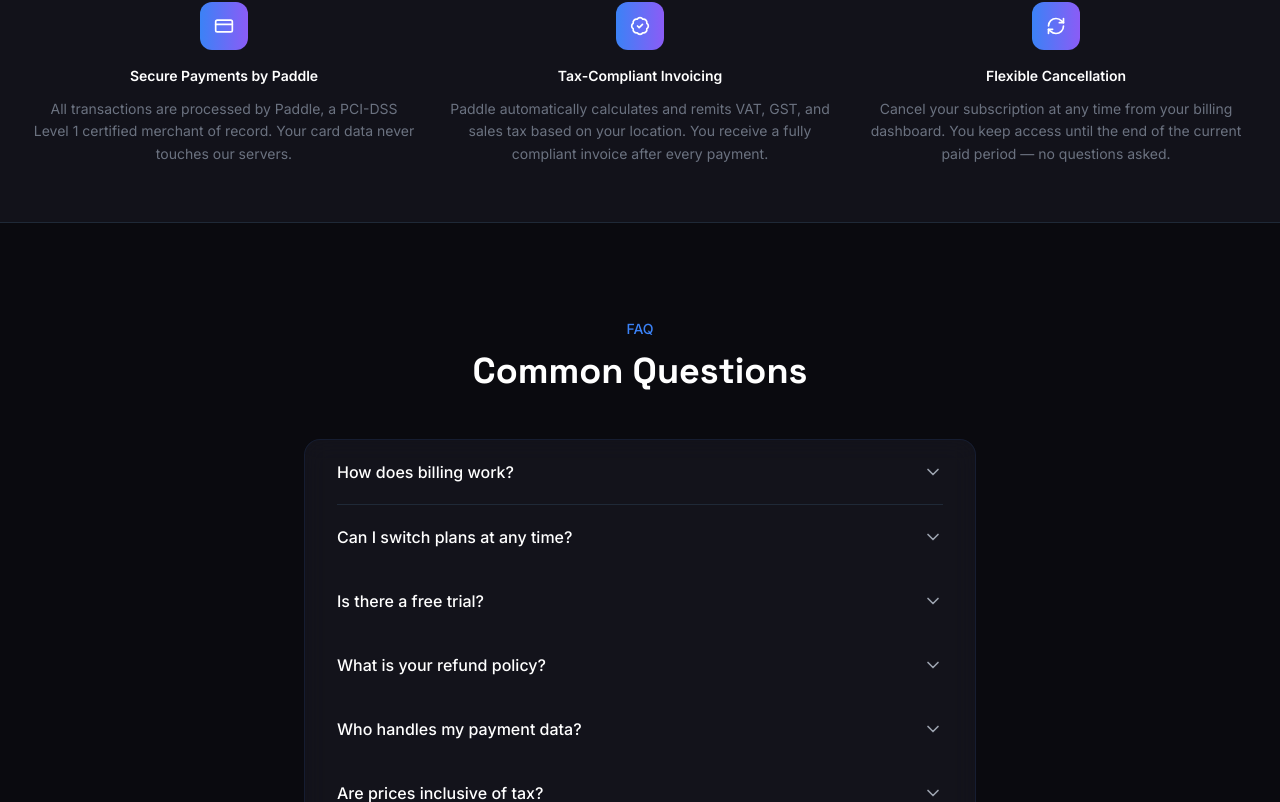
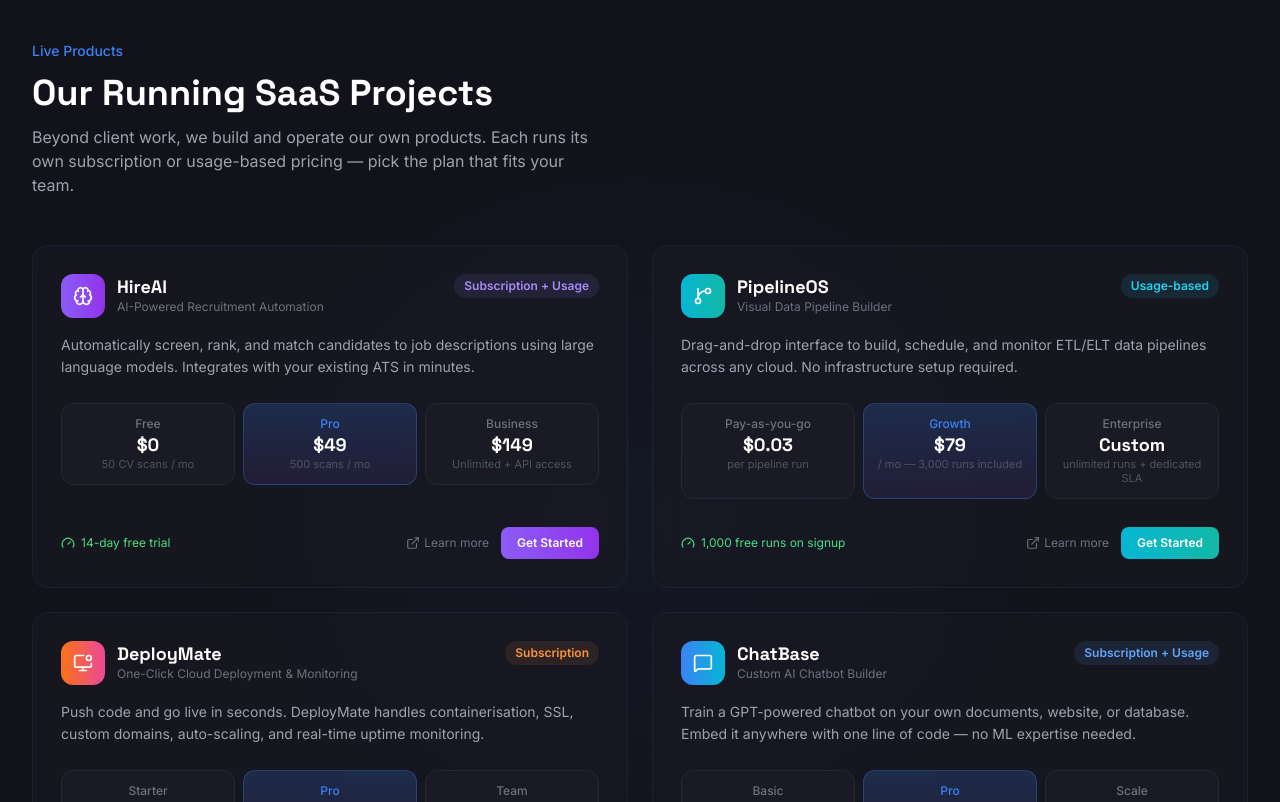
Before and after one commit to bytes-monks/bytes-monks, a React (Vite) app: page /pricing in a window 1280 px wide. Shown: the part 2658-3460 px from the top of the page. Built offline with nearby package versions, Linux system fonts and the light colour scheme.

Commit message:
feat(pricing): update pricing page

```diff
--- a/src/pages/Pricing.tsx
+++ b/src/pages/Pricing.tsx
@@ -16,6 +16,12 @@ import {
   BadgeCheck,
   CreditCard,
   RefreshCw,
+  Brain,
+  GitBranch,
+  MonitorDot,
+  MessageSquare,
+  ExternalLink,
+  Gauge,
 } from 'lucide-react';
 
 // ─── Types ────────────────────────────────────────────────────────────────────
@@ -53,6 +59,26 @@ interface RetainerPlan {
 interface FaqItem {
   q: string;
   a: string;
+}
+
+interface SaasTier {
+  name: string;
+  price: string;
+  unit: string;
+  highlight: boolean;
+}
+
+interface SaasProduct {
+  name: string;
+  tagline: string;
+  description: string;
+  model: 'Subscription' | 'Usage-based' | 'Subscription + Usage';
+  modelColor: string;
+  icon: React.ElementType;
+  gradient: string;
+  tiers: SaasTier[];
+  freeTrial: string | null;
+  url: string;
 }
 
 // ─── Data ─────────────────────────────────────────────────────────────────────
@@ -181,10 +207,81 @@ const retainerPlans: RetainerPlan[] = [
   },
 ];
 
+const saasProducts: SaasProduct[] = [
+  {
+    name: 'HireAI',
+    tagline: 'AI-Powered Recruitment Automation',
+    description:
+      'Automatically screen, rank, and match candidates to job descriptions using large language models. Integrates with your existing ATS in minutes.',
+    model: 'Subscription + Usage',
+    modelColor: 'text-violet-400 bg-violet-400/10',
+    icon: Brain,
+    gradient: 'from-violet-500 to-purple-600',
+    freeTrial: '14-day free trial',
+    url: '#',
+    tiers: [
+      { name: 'Free',     price: '$0',   unit: '50 CV scans / mo',       highlight: false },
+      { name: 'Pro',      price: '$49',  unit: '500 scans / mo',         highlight: true  },
+      { name: 'Business', price: '$149', unit: 'Unlimited + API access', highlight: false },
+    ],
+  },
+  {
+    name: 'PipelineOS',
+    tagline: 'Visual Data Pipeline Builder',
+    description:
+      'Drag-and-drop interface to build, schedule, and monitor ETL/ELT data pipelines across any cloud. No infrastructure setup required.',
+    model: 'Usage-based',
+    modelColor: 'text-cyan-400 bg-cyan-400/10',
+    icon: GitBranch,
+    gradient: 'from-cyan-500 to-teal-500',
+    freeTrial: '1,000 free runs on signup',
+    url: '#',
+    tiers: [
+      { name: 'Pay-as-you-go', price: '$0.03',  unit: 'per pipeline run',              highlight: false },
+      { name: 'Growth',        price: '$79',    unit: '/ mo — 3,000 runs included',    highlight: true  },
+      { name: 'Enterprise',    price: 'Custom', unit: 'unlimited runs + dedicated SLA', highlight: false },
+    ],
+  },
+  {
+    name: 'DeployMate',
+    tagline: 'One-Click Cloud Deployment & Monitoring',
+    description:
+      'Push code and go live in seconds. DeployMate handles containerisation, SSL, custom domains, auto-scaling, and real-time uptime monitoring.',
+    model: 'Subscription',
+    modelColor: 'text-orange-400 bg-orange-400/10',
+    icon: MonitorDot,
+    gradient: 'from-orange-500 to-pink-500',
+    freeTrial: '14-day free trial',
+    url: '#',
+    tiers: [
+      { name: 'Starter', price: '$29',  unit: '/ mo — 3 projects',       highlight: false },
+      { name: 'Pro',     price: '$79',  unit: '/ mo — 15 projects',      highlight: true  },
+      { name: 'Team',    price: '$199', unit: '/ mo — unlimited projects', highlight: false },
+    ],
+  },
+  {
+    name: 'ChatBase',
+    tagline: 'Custom AI Chatbot Builder',
+    description:
+      'Train a GPT-powered chatbot on your own documents, website, or database. Embed it anywhere with one line of code — no ML expertise needed.',
+    model: 'Subscription + Usage',
+    modelColor: 'text-blue-400 bg-blue-400/10',
+    icon: MessageSquare,
+    gradient: 'from-blue-500 to-cyan-500',
+    freeTrial: '7-day free trial',
+    url: '#',
+    tiers: [
+      { name: 'Basic',    price: '$39',  unit: '/ mo — 1 bot, 1k chats',    highlight: false },
+      { name: 'Pro',      price: '$99',  unit: '/ mo — 5 bots, 10k chats',  highlight: true  },
+      { name: 'Scale',    price: '$299', unit: '/ mo — unlimited bots',      highlight: false },
+    ],
+  },
+];
+
 const faqs: FaqItem[] = [
   {
     q: 'How does billing work?',
-    a: 'All plans are billed monthly or annually in advance. Payments are processed securely by Paddle, our merchant of record. You will receive a tax-compliant invoice automatically after each payment.',
+    a: 'All plans are billed monthly or annually in advance. You will receive a tax-compliant invoice automatically after each payment.',
   },
   {
     q: 'Can I switch plans at any time?',
@@ -200,7 +297,7 @@ const faqs: FaqItem[] = [
   },
   {
     q: 'Who handles my payment data?',
-    a: 'Bytes Monks never stores your payment card details. All payment processing is handled by Paddle (paddle.com), a PCI-DSS Level 1 certified payment provider. Paddle acts as our merchant of record and issues your invoice.',
+    a: 'Bytes Monks never stores your payment card details. All payment processing is handled by a PCI-DSS Level 1 certified payment provider. You will receive a compliant invoice after every payment.',
   },
   {
     q: 'Are prices inclusive of tax?',
@@ -260,8 +357,10 @@ export default function Pricing() {
   const [annual, setAnnual] = useState(false);
   const platformRef = useRef(null);
   const retainerRef = useRef(null);
+  const saasRef = useRef(null);
   const platformInView = useInView(platformRef, { once: true, margin: '-80px' });
   const retainerInView = useInView(retainerRef, { once: true, margin: '-80px' });
+  const saasInView = useInView(saasRef, { once: true, margin: '-80px' });
 
   return (
     <div className="bg-dark min-h-screen">
@@ -454,7 +553,7 @@ export default function Pricing() {
           >
             <span className="flex items-center gap-2"><BadgeCheck className="w-4 h-4 text-primary" /> No setup fees</span>
             <span className="flex items-center gap-2"><RefreshCw className="w-4 h-4 text-primary" /> Cancel any time</span>
-            <span className="flex items-center gap-2"><CreditCard className="w-4 h-4 text-primary" /> Payments by Paddle — VAT invoices included</span>
+            <span className="flex items-center gap-2"><CreditCard className="w-4 h-4 text-primary" /> Secure payments — VAT invoices included</span>
           </motion.div>
         </div>
       </section>
@@ -554,6 +653,117 @@ export default function Pricing() {
         </div>
       </section>
 
+      {/* ── SaaS Products ── */}
+      <section className="py-16 md:py-24 px-4 md:px-8 bg-dark-200 relative" ref={saasRef}>
+        <div className="absolute inset-0 bg-gradient-radial from-primary/5 via-transparent to-transparent" />
+        <div className="container-custom relative z-10">
+
+          <motion.div
+            initial={{ opacity: 0, y: 30 }}
+            animate={saasInView ? { opacity: 1, y: 0 } : {}}
+            transition={{ duration: 0.7 }}
+            className="mb-12"
+          >
+            <span className="text-primary font-medium text-sm block mb-3">Live Products</span>
+            <h2 className="font-display text-3xl md:text-4xl font-bold text-white mb-3">
+              Our Running SaaS Projects
+            </h2>
+            <p className="text-gray-400 max-w-xl">
+              Beyond client work, we build and operate our own products. Each runs its own
+              subscription or usage-based pricing — pick the plan that fits your team.
+            </p>
+          </motion.div>
+
+          <div className="grid md:grid-cols-2 gap-6">
+            {saasProducts.map((product, i) => (
+              <motion.div
+                key={product.name}
+                initial={{ opacity: 0, y: 30 }}
+                animate={saasInView ? { opacity: 1, y: 0 } : {}}
+                transition={{ duration: 0.6, delay: i * 0.1 }}
+                className="glass rounded-2xl p-7 flex flex-col hover:border-primary/30 transition-all duration-300"
+              >
+                {/* Header */}
+                <div className="flex items-start justify-between gap-4 mb-4">
+                  <div className="flex items-center gap-3">
+                    <div className={`w-11 h-11 rounded-xl bg-gradient-to-r ${product.gradient} flex items-center justify-center flex-shrink-0`}>
+                      <product.icon className="w-5 h-5 text-white" />
+                    </div>
+                    <div>
+                      <p className="font-display font-bold text-white text-lg leading-tight">{product.name}</p>
+                      <p className="text-gray-500 text-xs">{product.tagline}</p>
+                    </div>
+                  </div>
+                  <span className={`text-xs font-semibold px-2.5 py-1 rounded-full flex-shrink-0 ${product.modelColor}`}>
+                    {product.model}
+                  </span>
+                </div>
+
+                <p className="text-gray-400 text-sm leading-relaxed mb-6">{product.description}</p>
+
+                {/* Tiers */}
+                <div className="grid grid-cols-3 gap-2 mb-5">
+                  {product.tiers.map((tier) => (
+                    <div
+                      key={tier.name}
+                      className={`rounded-xl px-3 py-3 text-center transition-all ${
+                        tier.highlight
+                          ? 'bg-gradient-to-b from-primary/20 to-accent-purple/10 border border-primary/30'
+                          : 'bg-dark-100 border border-gray-800'
+                      }`}
+                    >
+                      <p className={`text-xs font-medium mb-1 ${tier.highlight ? 'text-primary' : 'text-gray-500'}`}>
+                        {tier.name}
+                      </p>
+                      <p className="font-display font-bold text-white text-lg leading-none mb-1">
+                        {tier.price}
+                      </p>
+                      <p className="text-gray-600 text-[11px] leading-tight">{tier.unit}</p>
+                    </div>
+                  ))}
+                </div>
+
+                {/* Footer row */}
+                <div className="flex items-center justify-between gap-3 mt-auto pt-2">
+                  {product.freeTrial ? (
+                    <span className="flex items-center gap-1.5 text-green-400 text-xs">
+                      <Gauge className="w-3.5 h-3.5" />
+                      {product.freeTrial}
+                    </span>
+                  ) : (
+                    <span />
+                  )}
+                  <div className="flex items-center gap-3">
+                    <a
+                      href={product.url}
+                      className="flex items-center gap-1 text-gray-500 hover:text-white transition-colors text-xs"
+                    >
+                      <ExternalLink className="w-3.5 h-3.5" />
+                      Learn more
+                    </a>
+                    <a
+                      href={product.url}
+                      className={`px-4 py-2 rounded-lg text-xs font-semibold transition-all duration-300 bg-gradient-to-r ${product.gradient} text-white hover:opacity-90 hover:shadow-lg`}
+                    >
+                      Get Started
+                    </a>
+                  </div>
+                </div>
+              </motion.div>
+            ))}
+          </div>
+
+          <motion.p
+            initial={{ opacity: 0 }}
+            animate={saasInView ? { opacity: 1 } : {}}
+            transition={{ duration: 0.6, delay: 0.5 }}
+            className="mt-8 text-sm text-gray-600"
+          >
+            Subscriptions can be managed and cancelled from your product dashboard at any time.
+          </motion.p>
+        </div>
+      </section>
+
       {/* ── Billing clarity strip ── */}
       <section className="py-14 px-4 md:px-8 bg-dark-200 border-y border-gray-800">
         <div className="container-custom">
@@ -561,13 +771,13 @@ export default function Pricing() {
             {[
               {
                 icon: CreditCard,
-                title: 'Secure Payments by Paddle',
-                body: 'All transactions are processed by Paddle, a PCI-DSS Level 1 certified merchant of record. Your card data never touches our servers.',
+                title: 'Secure Payments',
+                body: 'All transactions are processed by a PCI-DSS Level 1 certified payment provider. Your card data never touches our servers.',
               },
               {
                 icon: BadgeCheck,
                 title: 'Tax-Compliant Invoicing',
-                body: 'Paddle automatically calculates and remits VAT, GST, and sales tax based on your location. You receive a fully compliant invoice after every payment.',
+                body: 'VAT, GST, and sales tax are calculated based on your location. You receive a fully compliant invoice after every payment.',
               },
               {
                 icon: RefreshCw,
```
